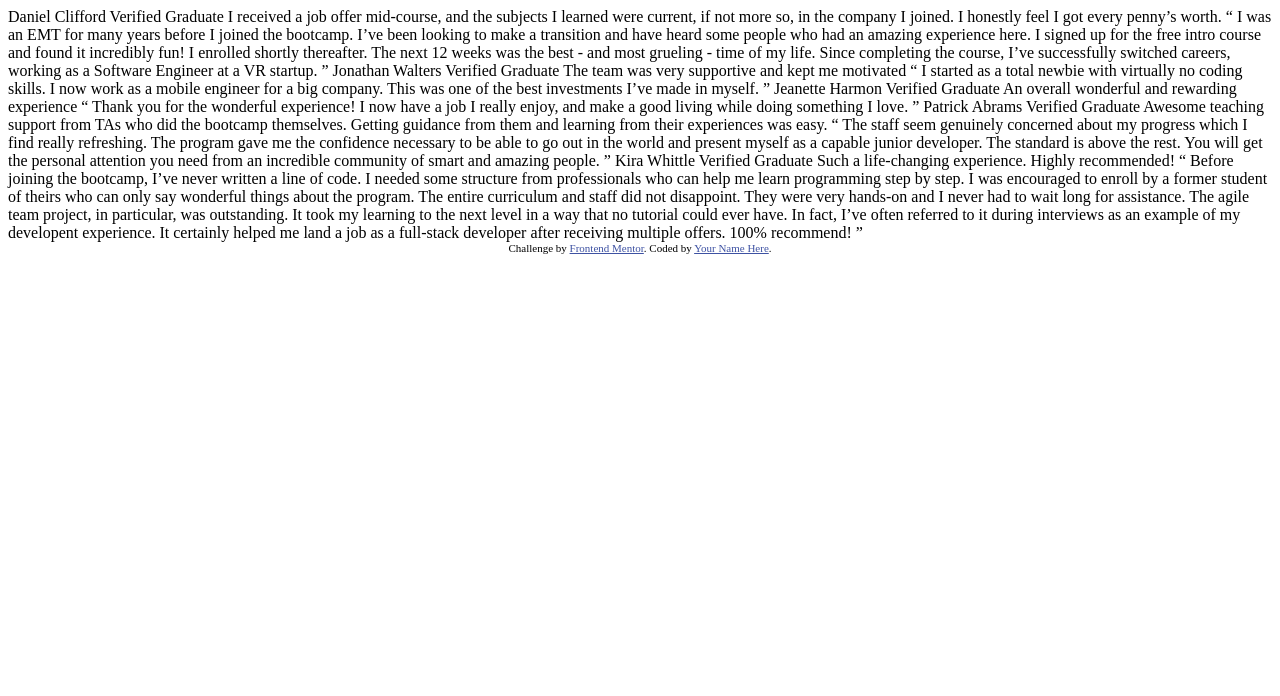
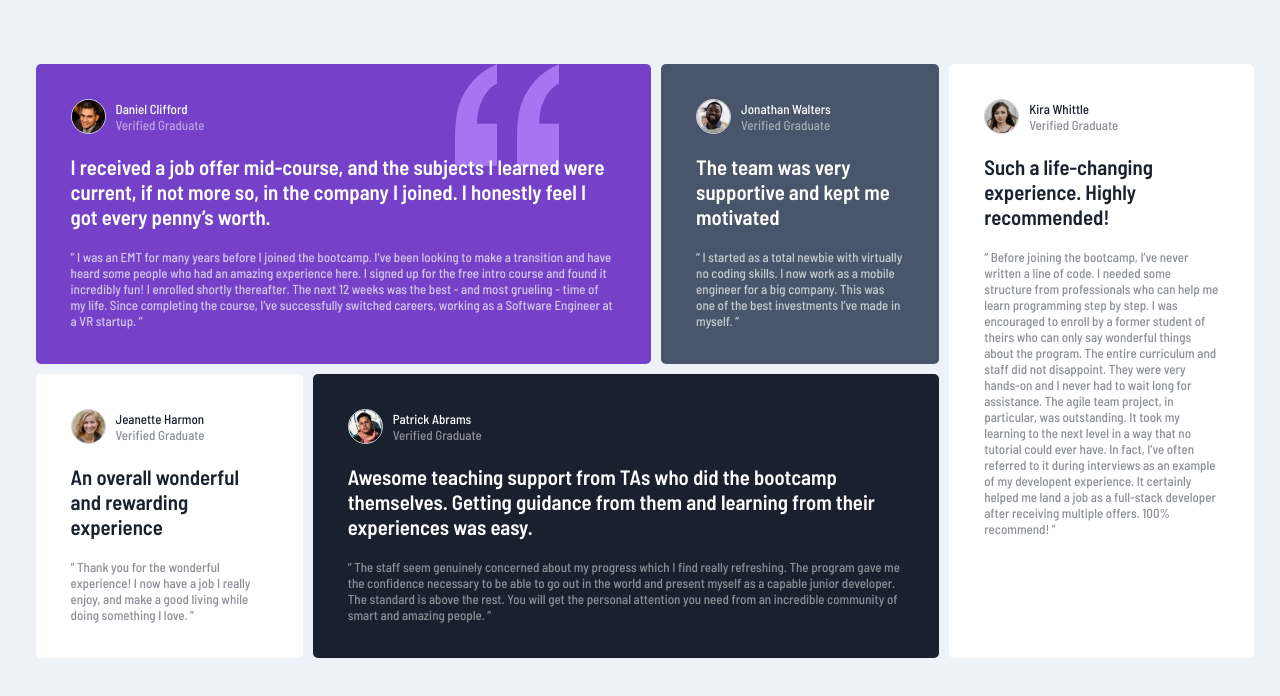
Before and after one commit to lucas-stofaleti/testimonials-challenge, a plain HTML site: page index.html in a window 1280 px wide. Drawn offline with Linux system fonts and the light colour scheme.

Commit message:
feat: finish challenge

```diff
--- a/index.html
+++ b/index.html
@@ -3,62 +3,101 @@
 <head>
   <meta charset="UTF-8">
   <meta name="viewport" content="width=device-width, initial-scale=1.0"> <!-- displays site properly based on user's device -->
-
   <link rel="icon" type="image/png" sizes="32x32" href="./images/favicon-32x32.png">
-
   <title>Frontend Mentor | [Challenge Name Here]</title>
-
-  <!-- Feel free to remove these styles or customise in your own stylesheet 👍 -->
-  <style>
-    .attribution { font-size: 11px; text-align: center; }
-    .attribution a { color: hsl(228, 45%, 44%); }
-  </style>
+  <link rel="stylesheet" href="style.css">
+  <link rel="preconnect" href="https://fonts.googleapis.com">
+  <link rel="preconnect" href="https://fonts.gstatic.com" crossorigin>
+  <link href="https://fonts.googleapis.com/css2?family=Barlow+Semi+Condensed:wght@500;600&display=swap" rel="stylesheet">
 </head>
 <body>
-  Daniel Clifford
-  Verified Graduate
-
+  <div class="cards">
+    <div class="left">
+      <div class="top">
+        <div id="card-1">
+          <img src="images/bg-pattern-quotation.svg" alt="quote" id="quote">
+          <div class="header">
+            <img src="/images/image-daniel.jpg" alt="User image" class="user-img">
+            <div class="user-role">
+              <p>Daniel Clifford</p>
+              <p class="op-50">Verified Graduate</p>
+            </div>
+          </div>
+          <h1>
             I received a job offer mid-course, and the subjects I learned were current, if not more so,
             in the company I joined. I honestly feel I got every penny’s worth.
-
+          </h1>
+          <p class="op-70">
             “ I was an EMT for many years before I joined the bootcamp. I’ve been looking to make a
             transition and have heard some people who had an amazing experience here. I signed up
             for the free intro course and found it incredibly fun! I enrolled shortly thereafter.
             The next 12 weeks was the best - and most grueling - time of my life. Since completing
             the course, I’ve successfully switched careers, working as a Software Engineer at a VR startup. ”
-
-  Jonathan Walters
-  Verified Graduate
-
+          </p>
+        </div>
+        <div id="card-2">
+          <div class="header">
+            <img src="/images/image-jonathan.jpg" alt="User image" class="user-img">
+            <div class="user-role">
+              <p>Jonathan Walters</p>
+              <p class="op-50">Verified Graduate</p>
+            </div>
+          </div>
+          <h1>
             The team was very supportive and kept me motivated
-
+          </h1>
+          <p class="op-70">
             “ I started as a total newbie with virtually no coding skills. I now work as a mobile engineer
             for a big company. This was one of the best investments I’ve made in myself. ”
-
-  Jeanette Harmon
-  Verified Graduate
-
-  An overall wonderful and rewarding experience
-
+          </p>
+        </div>
+      </div>
+      <div class="bottom">
+        <div id="card-3">
+          <div class="header">
+            <img src="/images/image-jeanette.jpg" alt="User image" class="user-img">
+            <div class="user-role">
+              <p>Jeanette Harmon</p>
+              <p class="op-50">Verified Graduate</p>
+            </div>
+          </div>
+          <h1>An overall wonderful and rewarding experience</h1>
+          <p class="op-50">
             “ Thank you for the wonderful experience! I now have a job I really enjoy, and make a good living
             while doing something I love. ”
-
-  Patrick Abrams
-  Verified Graduate
-
+          </p>
+        </div>
+        <div id="card-4">
+          <div class="header">
+            <img src="/images/image-patrick.jpg" alt="User image" class="user-img">
+            <div class="user-role">
+              <p>Patrick Abrams</p>
+              <p class="op-50">Verified Graduate</p>
+            </div>
+          </div>
+          <h1>
             Awesome teaching support from TAs who did the bootcamp themselves. Getting guidance from them and
             learning from their experiences was easy.
-
+          </h1>
+          <p class="op-50">
             “ The staff seem genuinely concerned about my progress which I find really refreshing. The program
             gave me the confidence necessary to be able to go out in the world and present myself as a capable
             junior developer. The standard is above the rest. You will get the personal attention you need from
             an incredible community of smart and amazing people. ”
-
-  Kira Whittle
-  Verified Graduate
-
-  Such a life-changing experience. Highly recommended!
-
+          </p>
+        </div>
+      </div>
+    </div>
+    <div id="card-5">
+      <div class="header">
+        <img src="/images/image-kira.jpg" alt="User image" class="user-img">
+        <div class="user-role">
+          <p>Kira Whittle</p>
+          <p class="op-50">Verified Graduate</p>
+        </div>
+      </div>
+      <h1>Such a life-changing experience. Highly recommended!</h1>
+      <p class="op-50">
         “ Before joining the bootcamp, I’ve never written a line of code. I needed some structure from
         professionals who can help me learn programming step by step. I was encouraged to enroll by a former
         student of theirs who can only say wonderful things about the program. The entire curriculum and staff
@@ -67,10 +106,8 @@
         could ever have. In fact, I’ve often referred to it during interviews as an example of my developent
         experience. It certainly helped me land a job as a full-stack developer after receiving multiple offers.
         100% recommend! ”
-
-  <div class="attribution">
-    Challenge by <a href="https://www.frontendmentor.io?ref=challenge" target="_blank">Frontend Mentor</a>.
-    Coded by <a href="#">Your Name Here</a>.
+      </p>
+    </div>
   </div>
 </body>
 </html>
--- /dev/null
+++ b/style.css
@@ -0,0 +1,126 @@
+/* CSS Reset */
+html, body {
+    box-sizing: border-box;
+    font-family: 'Barlow Semi Condensed', sans-serif;
+    font-size: 13px;
+    background-color: hsl(210, 46%, 95%);
+    margin: 0;
+    padding: 0;
+}
+
+*, *::before, *::after {
+    box-sizing: inherit;
+    font-size: 1rem;
+    font-weight: 500;
+    margin: 0;
+}
+
+h1 {
+    font-weight: 600;
+    font-size: 1.6rem;
+    margin-bottom: 20px;
+    z-index: 3;
+    position: relative;
+}
+
+.user-img {
+    border: solid 1px hsl(0, 0%, 81%);
+    border-radius: 100%;
+    margin-right: 10px;
+    width: 35px;
+    height: auto;
+}
+
+#quote {
+    position: absolute;
+    right: 15%;
+    top: 0;
+    z-index: 1;
+
+}
+
+.cards {
+    color: hsl(0, 0%, 100%);
+    padding: 5% 2%;
+}
+
+.header {
+    display: flex;
+    margin-bottom: 20px;
+    align-items: center;
+    z-index: 3;
+    position: relative;
+}
+
+#card-1, #card-2, #card-3, #card-4, #card-5 {
+    border-radius: 5px;
+    margin-bottom: 10px;
+    padding: 35px;
+    z-index: 0;
+}
+
+.op-70 {
+    opacity: 0.7;
+}
+
+.op-50 {
+    opacity: 0.5;
+}
+
+#card-1 {
+    background-color: hsl(263, 55%, 52%);
+    position: relative;
+    z-index: 0;
+}
+
+#card-2 {
+    background-color: hsl(217, 19%, 35%);
+}
+
+#card-4 {
+    background-color: hsl(219, 29%, 14%);
+}
+
+#card-3, #card-5 {
+    background-color: hsl(0, 0%, 100%);
+    color: hsl(219, 29%, 14%);
+}
+
+@media only screen and (min-width: 600px) {
+    .top, .bottom {
+        display: flex;
+    }
+
+    #card-1, #card-2, #card-3, #card-4, #card-5 {
+        margin-left: 10px;
+    }
+}
+
+@media only screen and (min-width: 1000px) {
+    .cards {
+        display: flex;
+        align-items: stretch;
+        margin: 0 auto;
+        max-width: 1444px;
+    }
+
+    .left {
+        flex-basis: 75%;
+    }
+
+    #card-5 {
+        flex-basis: 25%;
+    }
+
+    .top {
+        display: flex;
+    }
+
+    .bottom {
+        display: flex;
+    }
+
+    #card-1, #card-2, #card-3, #card-4, #card-5 {
+        margin-left: 10px;
+    }
+}
```
Also changed, not shown: 1 other file. Lines whose indentation alone changed are shown as unchanged.
